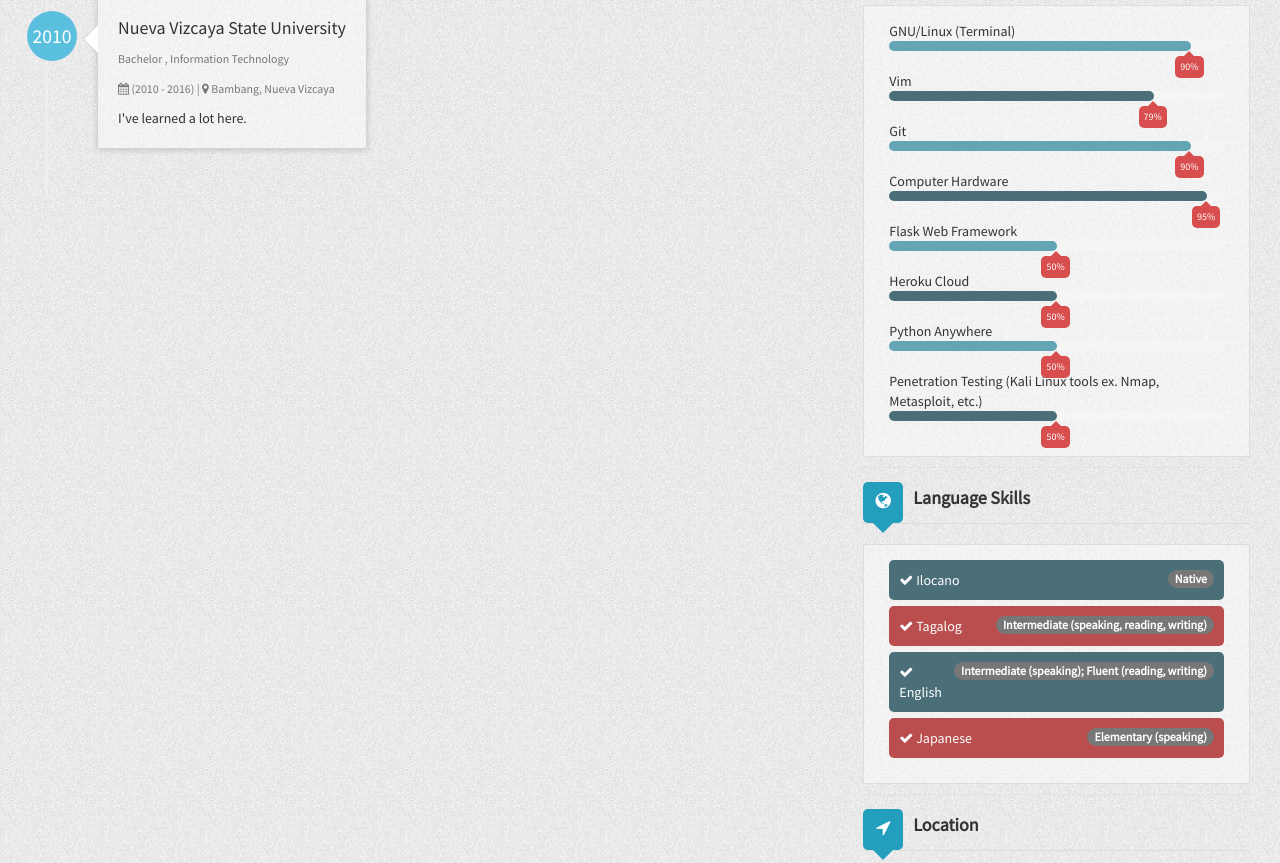
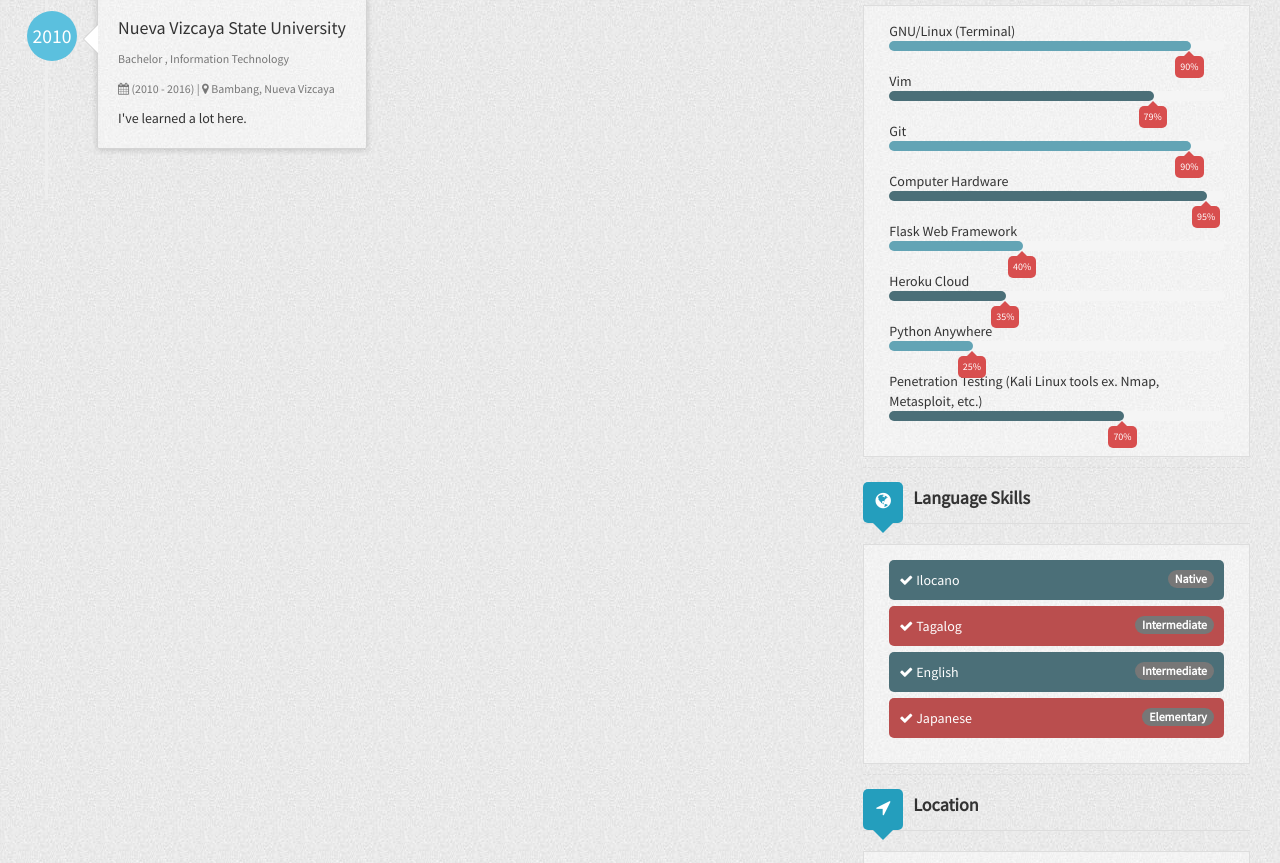
Before and after one commit to makudesu/makudesu.github.io, a Jekyll site: the page built from index.html, in a window 1280 px wide and 900 px high, scrolled down 789 px, cut to the strip 0-863 px from the top of the window. Built offline with Jekyll 4.4.1, drawn with Linux system fonts in a browser that asks for light colours; nearby versions of some CDN libraries.

Commit message:
Adding longhitude lattitude support for googlemaps

```diff
--- a/_config.yml
+++ b/_config.yml
@@ -15,6 +15,7 @@
   name: Mark Kevin H. Agustin
   title: Hacker/Programmer
   address: San Leonardo, Bambang, Nueva Vizcaya
+  longlat: 16.388532,121.0903598
   email: mark.kevin@openmailbox.org
   github: makudesu
   gavatar: /makudesu.github.io/assets/img/avatar.JPG
@@ -49,13 +50,13 @@
       proficiency: Native
     - language2:
       name: Tagalog
-      proficiency: Intermediate (speaking, reading, writing)
+      proficiency: Intermediate
     - language3:
       name: English
-      proficiency: Intermediate (speaking); Fluent (reading, writing)
+      proficiency: Intermediate
     - language4:
       name: Japanese
-      proficiency: Elementary (speaking)
+      proficiency: Elementary
   programmingSkills:
     - skill1:
       name: Python
@@ -99,13 +100,13 @@
       percentage: 95%
     - skill5:
       name: Flask Web Framework
-      percentage: 50%
+      percentage: 40%
     - skill6:
       name: Heroku Cloud
-      percentage: 50%
+      percentage: 35%
     - skill7:
       name: Python Anywhere
-      percentage: 50%
+      percentage: 25%
     - skill8:
       name: Penetration Testing (Kali Linux tools ex. Nmap, Metasploit, etc.)
-      percentage: 50%
+      percentage: 70%
--- a/index.html
+++ b/index.html
@@ -163,7 +163,7 @@
             <div class="deviter"></div>
             <h3 class="title with-icon"><span class="fa fa-location-arrow cat-title"></span> Location</h3>
             <div class="grid-block">
-                <iframe src="https://www.google.com/maps/embed/v1/place?q={{ site.author.address }}&key=AIzaSyClEWLh20lxrQBFR7omuuVESviszPxONyk" width="100%" height="100%" frameborder="0" style="border:0"></iframe>
+                <iframe src="https://www.google.com/maps/embed/v1/place?q={{ site.author.address.longlat }}&key=AIzaSyClEWLh20lxrQBFR7omuuVESviszPxONyk" width="100%" height="100%" frameborder="0" style="border:0"></iframe>
             </div>
         </div>
     </div>
```
